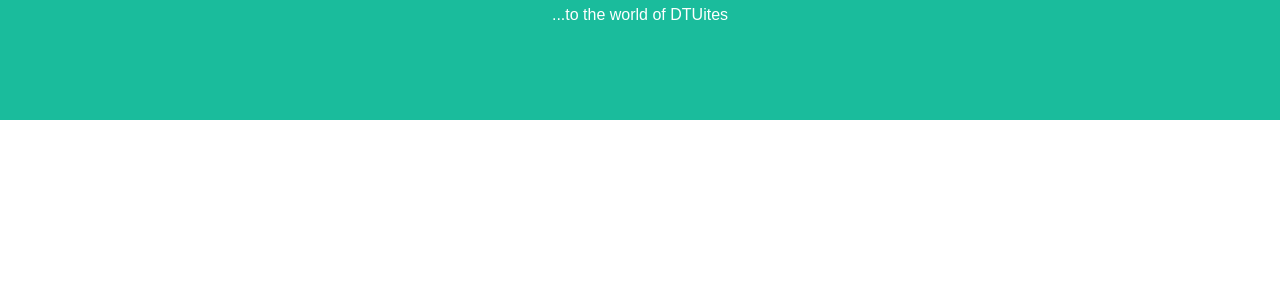
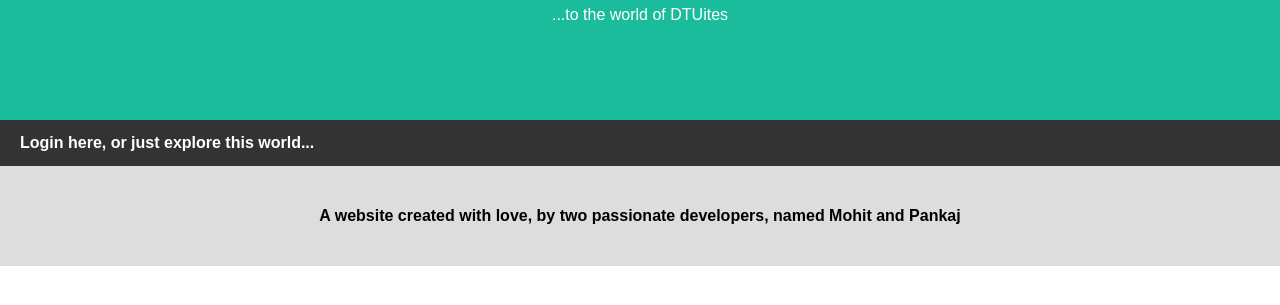
Before and after one commit to MohitR1999/DTUites, a plain HTML site: page login.html in a window 1280 px wide. Shown: the part 173-478 px from the top of the page. Drawn offline with Linux system fonts and the light colour scheme.

Commit message:
footer and navbar added

```diff
--- a/css/login_css.css
+++ b/css/login_css.css
@@ -17,3 +17,23 @@ body {
 .header h1 {
     font-size: 40px;
 }
+
+.navbar {
+    overflow: hidden; /* Hide overflow */
+    background-color: #333; /* Dark background color */
+}
+
+.navbar b {
+    float: left; /* Make sure that the links stay side-by-side */
+    display: block; /* Change the display to block, for responsive reasons (see below) */
+    color: white; /* White text color */
+    text-align: center; /* Center the text */
+    padding: 14px 20px; /* Add some padding */
+    text-decoration: none; /* Remove underline */
+}
+
+.footer {
+    padding: 20px; /* Some padding */
+    text-align: center; /* Center text*/
+    background: #ddd; /* Grey background */
+}
--- a/login.html
+++ b/login.html
@@ -11,5 +11,11 @@
   <h1>Welcome...</h1>
   <p>...to the world of DTUites</p>
 </div>
+<div class="navbar">
+  <b>Login here, or just explore this world...</b>
+</div>
+<div class="footer">
+  <h4>A website created with love, by two passionate developers, named Mohit and Pankaj</h4>
+</div>
 </BODY>
 </HTML>
```
